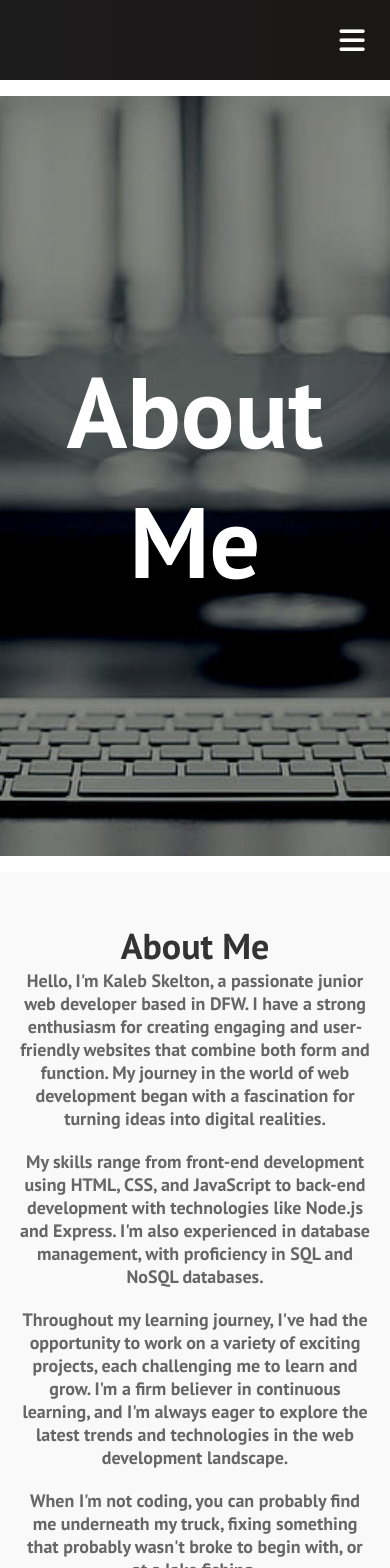
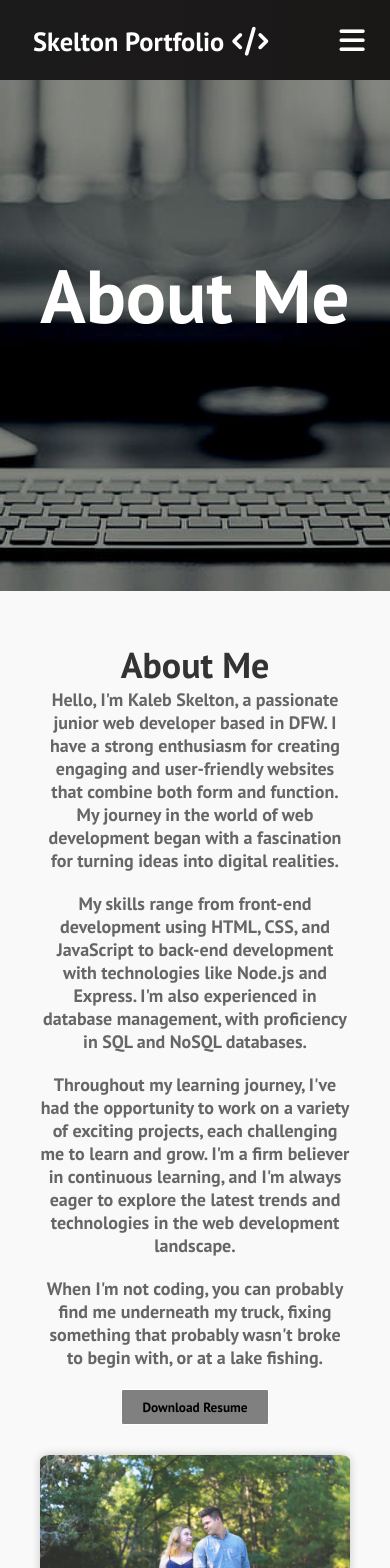
Before and after one commit to kaleb-skelton/portfolio, a React (Vite) app: page /aboutMe in a window 390 px wide. Shown: the top 1568 px of the page. Built offline with nearby package versions, Linux system fonts and the light colour scheme.

Commit message:
mobile responsive 4

```diff
--- a/src/App.css
+++ b/src/App.css
@@ -24,7 +24,7 @@
   background-repeat: no-repeat;
   color: #fff;
   font-size: 100px;
-
+  margin: 0;
 }
 
 .project-new {
@@ -34,5 +34,13 @@
   background-repeat: no-repeat;
   color: #fff;
   font-size: 100px;
+}
 
+
+@media only screen and (max-width: 960px) {
+  .aboutMe, .project-new {
+    font-size: 75px;
+    height: 70vh;
+
+  }
 }
--- a/src/components/Button.css
+++ b/src/components/Button.css
@@ -8,6 +8,24 @@
     outline: none;
     border: none;
     cursor: pointer;
+
+}
+.btn-res {
+    padding: 8px 20px;
+    border-radius: 2px;
+    outline: none;
+    border: none;
+    cursor: pointer;
+    background-color: gray;
+    color: black;
+    border: 1px solid var(--primary);
+    transition: all 0.3s ease-out;
+}
+
+.btn-res:hover {
+    background-color: black;
+    color: gray;
+    transition: all 0.3s ease-out;
 }
 
 .btn-primary {
--- a/src/components/Cards.css
+++ b/src/components/Cards.css
@@ -1,7 +1,7 @@
 .cards {
     padding: 4rem;
     background: lightslategray;
-    width: 100%;
+    width: 100vw;
   }
 
   h1 {
@@ -124,3 +124,9 @@
       margin-bottom: 2rem;
     }
   }
+
+  @media screen and (max-width: 960px) {
+    .cards {
+      width: 100vw;
+    }
+  }
--- a/src/components/Footer.css
+++ b/src/components/Footer.css
@@ -140,7 +140,7 @@
     margin-bottom: 16px;
   }
 
-  @media screen and (max-width: 820px) {
+  @media screen and (max-width: 960px) {
     .footer-links {
       padding-top: 2rem;
     }
@@ -150,7 +150,7 @@
     }
 
     .btn {
-      width: 100%;
+      width: 97%;
     }
 
     .footer-link-wrapper {
@@ -162,5 +162,10 @@
     }
   }
 
-  @media screen and (max-width: 768px) {
+
+
+  @media screen and (max-width: 960px) {
+    .footer-container {
+      width: 100vw;
+    }
   }
--- a/src/components/HeroSection.css
+++ b/src/components/HeroSection.css
@@ -1,11 +1,12 @@
 video {
-    object-fit: cover;
-    width: 100%;
-    height: 100%;
+  object-fit: cover;
+    width: 100vw;
+    height: 100vh;
     position: fixed;
     z-index: -1;
 
   }
+
   #logo {
     width: auto;
     padding-left: 8px;
@@ -19,21 +20,22 @@ video {
   .hero-container {
     /* background: url('/images/img-home.jpg') center center/cover no-repeat; */
     height: 100vh;
-    width: 100%;
+    width: 100vw;
+
     display: flex;
     flex-direction: column;
     justify-content: center;
     align-items: center;
-    box-shadow: inset 0 0 0 1000px rgba(0, 0, 0, 0.2);
+
     object-fit: contain;
-    margin: 0 auto;
+
 
   }
 
   .hero-container > h1 {
     color: #fff;
     font-size: 100px;
-    margin-top: -100px;
+    margin-top: 75px;
   }
 
   .hero-container > p {
@@ -52,6 +54,32 @@ video {
     margin: 6px;
   }
 
-  .fa-play-circle {
+  .fa-person-digging {
     margin-left: 4px;
   }
+  .fa-file {
+    margin-left: 4px;
+  }
+
+  @media screen and (max-width: 960px) {
+    .hero-container {
+      width: 100vw;
+    }
+    video {
+      width: 100vw;
+    }
+    .hero-container > h1 {
+      color: #fff;
+      font-size: 50px;
+      margin-top: -100px;
+    }
+    #logo {
+      width: auto;
+      padding-left: 8px;
+      color: #fff;
+      text-decoration-color: #fff;
+      text-decoration: none;
+      font-size: 2rem;
+      margin-bottom: 2rem;
+    }
+  }
--- a/src/components/HeroSection.tsx
+++ b/src/components/HeroSection.tsx
@@ -6,8 +6,8 @@ import { ButtonCV } from './ButtonCV'
 
 function HeroSection() {
     return (
-        <div className='hero-container'>
-            <video src='/videos/video-2.mp4' autoPlay loop muted />
+
+        <div className='hero-container'>            <video src='/videos/video-2.mp4' autoPlay loop muted />
             <h1 className = "title">FULL STACK DEV</h1>
             <p>
             <a target="_blank" id="logo" className="fa-brands fa-react" href="https://react.dev/"></a>
--- a/src/components/Navbar.css
+++ b/src/components/Navbar.css
@@ -1,6 +1,7 @@
 .navbar {
     background: linear-gradient(90deg, rgb(28, 27, 27) 0%, rgb(26, 23, 23) 100%);
-
+    width: 100%;
+    min-width: 100vw;
     display: flex;
     justify-content: center;
     align-items: center;
@@ -8,9 +9,8 @@
     position: sticky;
     top: 0;
     z-index: 999;
-    max-width: 100%;
-    width: 120%;
     height: auto;
+    position: fixed;
   }
 
   .navbar-container {
@@ -19,12 +19,13 @@
     align-items: center;
     height: 80px;
     max-width: 1500px;
+    width: 100vw;
   }
 
   .navbar-logo {
     color: #fff;
     justify-self: start;
-    margin-left: -52px;
+    margin-left: 50px;
     cursor: pointer;
     text-decoration: none;
     font-size: 1.65rem;
@@ -33,7 +34,7 @@
     margin-top: 6px;
   }
 
-  .fa-typo3 {
+  .fa-code {
     margin-left: 0.5rem;
     font-size: 1.8rem;
   }
@@ -41,12 +42,12 @@
   .nav-menu {
     display: grid;
     grid-template-columns: repeat(4, auto);
-    grid-gap: 10px;
+
     list-style: none;
     text-align: center;
     width: 60vw;
     justify-content: end;
-    margin-right: -4rem;
+    margin-right: 50px;
   }
 
   .nav-item {
@@ -88,20 +89,18 @@
       .navbar-logo {
        position: relative;
         left: 0px;
-        transform: translate(-225%, -5%);
+        transform: translate(-5%, -5%);
       }
 
       .nav-menu {
         display: flex;
         flex-direction: column;
         width: 100%;
-        height: 90vh;
         position: absolute;
         top: 80px;
         left: -100%;
         opacity: 1;
         transition: all 0.5s ease;
-
       }
 
       .nav-menu.active {
@@ -114,10 +113,9 @@
 
        .nav-links {
     text-align: center;
-        padding: 2rem;
     width: 100%;
     display: table;
-        margin-top: -200px;
+
   }
 
   .nav-links:hover {
@@ -125,7 +123,6 @@
     color: #242424;
     border-radius: 0;
   }
-
 
 
   .menu-icon {
@@ -137,6 +134,7 @@
     font-size: 1.8rem;
     cursor: pointer;
   }
+
 
       .fa-times {
         color: #fff;
@@ -158,6 +156,7 @@
     transition: all 0.3s ease-out;
   }
 
+
       .nav-links-mobile:hover {
         background: #fff;
         color: #242424;
--- a/src/components/personal_info.css
+++ b/src/components/personal_info.css
@@ -7,7 +7,7 @@
   .container {
     max-width: 1200px;
     margin: 0 auto;
-    padding: 0 20px;
+    padding: 0 40px;
   }
 
   .about-content {
@@ -42,3 +42,10 @@
     border-radius: 3%;
     box-shadow: 0 0 10px rgba(0, 0, 0, 0.2);
   }
+
+
+  @media only screen and (max-width: 960px) {
+    h2 {
+      font-size: 10px;
+    }
+  }
--- a/src/components/personal_info.tsx
+++ b/src/components/personal_info.tsx
@@ -1,4 +1,5 @@
 import './personal_info.css';
+import Resume from '../assets/Resume.pdf';
 
 function personal_info() {
     return (
@@ -11,8 +12,12 @@ function personal_info() {
               <p>My skills range from front-end development using HTML, CSS, and JavaScript to back-end development with technologies like Node.js and Express. I'm also experienced in database management, with proficiency in SQL and NoSQL databases.</p>
               <p>Throughout my learning journey, I've had the opportunity to work on a variety of exciting projects, each challenging me to learn and grow. I'm a firm believer in continuous learning, and I'm always eager to explore the latest trends and technologies in the web development landscape.</p>
               <p>When I'm not coding, you can probably find me underneath my truck, fixing something that probably wasn't broke to begin with, or at a lake fishing.</p>
-            </div>
-            <div className="about-image">
+
+            <a href={Resume} download="MyResume" target="_blank">
+            <button className="btn-res">Download Resume</button>
+            </a>
+          </div>
+             <div className="about-image">
               <img src="./images/profile.jpg" alt="Your Name"></img>
             </div>
           </div>
```
Also changed, not shown: 1 other file (tests, documents, lock files or other folders). Lines whose indentation alone changed are shown as unchanged.
